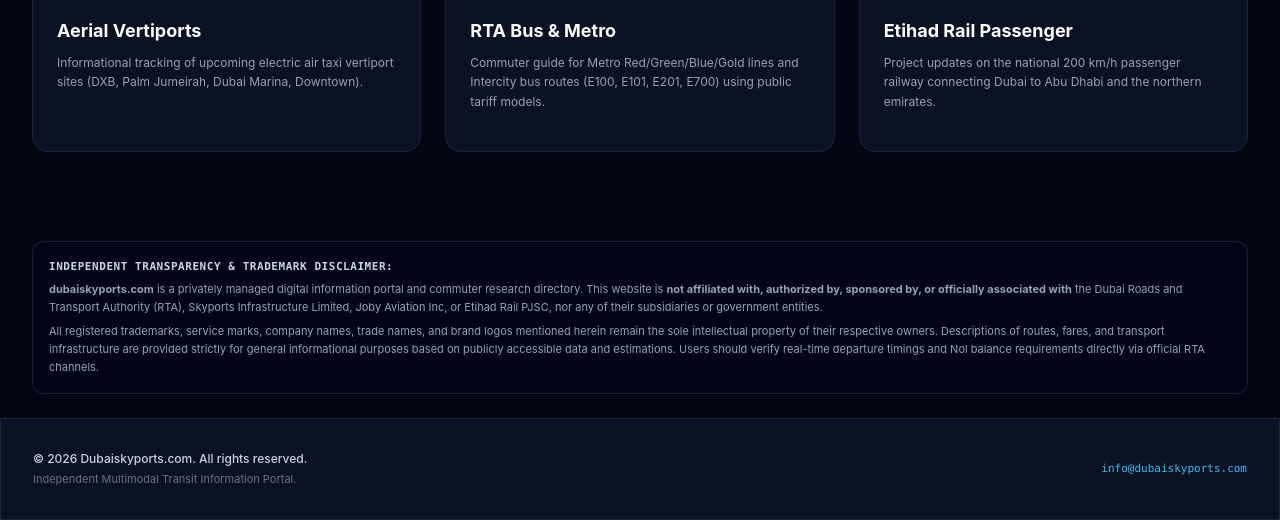
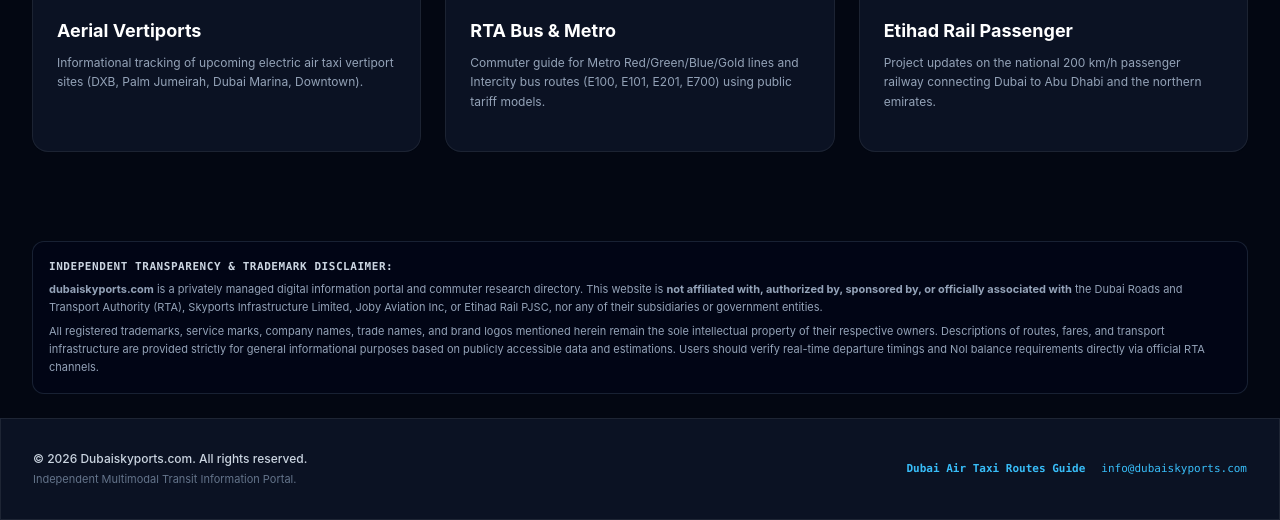
Before and after one commit to aneesuppala/dubaiskyports, a plain HTML site: page index.html in a window 1280 px wide. Shown: the part 725-1245 px from the top of the page. Drawn offline with nearby package versions, Linux system fonts and the light colour scheme.

Commit message:
Update index.html

```diff
--- a/index.html
+++ b/index.html
@@ -1101,6 +1101,7 @@
         <p class="text-[11px] text-slate-500 mt-1">Independent Multimodal Transit Information Portal.</p>
       </div>
       <div class="flex items-center gap-4 font-mono text-[11px]">
+        <a href="https://www.dubaiskyports.com/dubai-air-taxi-routes/" class="text-sky-400 hover:underline font-semibold">Dubai Air Taxi Routes Guide</a>
         <a href="mailto:info@dubaiskyports.com" class="text-brand-cyan hover:underline">info@dubaiskyports.com</a>
       </div>
     </div>
```
